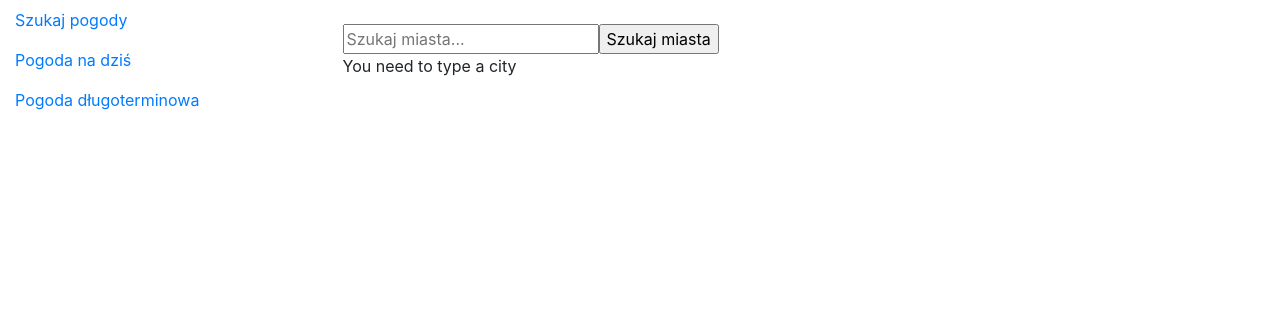
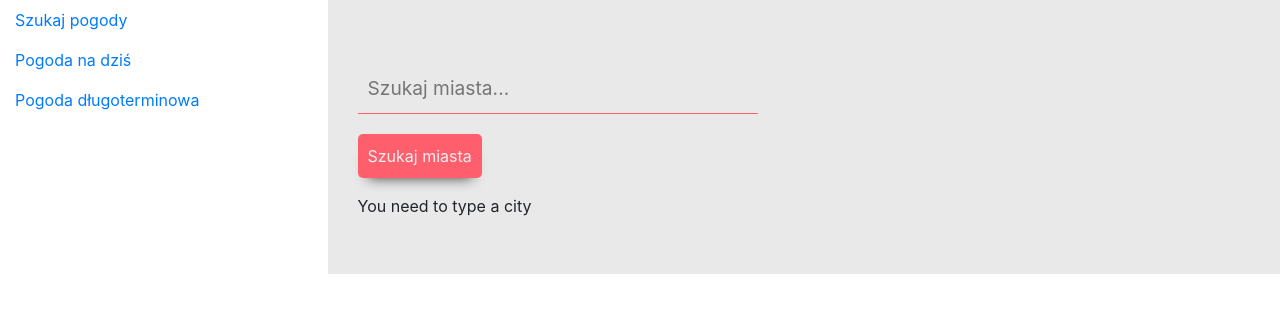
Before and after one commit to MateuszJrk/Weather-app, a React (Create React App) app: page /search in a window 1280 px wide. Shown: the top 312 px of the page. Built offline with nearby package versions, Linux system fonts and the light colour scheme; no server answers.

Commit message:
added index.css with some styles

```diff
--- a/src/components/Location.js
+++ b/src/components/Location.js
@@ -10,7 +10,7 @@ class Location extends React.Component {
     const conditions = JSON.parse(window.localStorage.getItem("conditions"));
     console.log(conditions);
     return (
-      <div className="mt-3 ">
+      <div className="mt-3 container">
         <h3>
           Your current location: <em>{conditions.location.name}</em>
         </h3>
--- a/src/components/SearchLocation.js
+++ b/src/components/SearchLocation.js
@@ -74,10 +74,10 @@ class SearchLocation extends React.Component {
         </div>
       );
     } else {
-      details = <p>You need to type a city</p>;
+      details = <p className="mt-3">You need to type a city</p>;
     }
     return (
-      <>
+      <div className="container">
         <form onSubmit={getWeatherInfo} className="mt-4">
           <div>
             <input
@@ -90,7 +90,7 @@ class SearchLocation extends React.Component {
             {details}
           </div>
         </form>
-      </>
+      </div>
     );
   }
 }
--- /dev/null
+++ b/src/index.css
@@ -0,0 +1,80 @@
+body {
+  margin: 0px;
+  padding: 0px;
+  background: #eee;
+  font-family: Poppins;
+  height: 100%;
+}
+
+.container {
+  width: 100%;
+  max-width: 1400px;
+  margin: 0 auto;
+  position: relative;
+}
+
+header {
+  height: 600px;
+}
+
+header h4 {
+  font-size: 6rem;
+  line-height: 6rem;
+  padding-top: 40px;
+  padding-left: 20px;
+  width: 40%;
+  margin: 0px;
+}
+
+h2 span {
+  color: #999;
+}
+img.hero {
+  width: 100%;
+  max-width: 800px;
+  position: absolute;
+  top: 0px;
+  right: 0px;
+}
+
+main {
+  padding: 40px;
+  margin: -200px auto 0px auto;
+  background: rgb(233, 233, 233);
+}
+
+form * {
+  display: block;
+}
+
+input {
+  border: none;
+  background: none;
+}
+
+input[type="text"] {
+  border-bottom: 1px solid #ff5f6d;
+  padding: 10px;
+  font-size: 1.2rem;
+  margin-bottom: 20px;
+  width: 100%;
+  max-width: 400px;
+}
+
+input[type="submit"] {
+  background: #ff5f6d;
+  padding: 10px;
+  border-radius: 5px;
+  -webkit-box-shadow: 0px 10px 13px -10px rgba(0, 0, 0, 0.75);
+  -moz-box-shadow: 0px 10px 13px -10px rgba(0, 0, 0, 0.75);
+  box-shadow: 0px 10px 13px -10px rgba(0, 0, 0, 0.75);
+  color: #eee;
+}
+
+.current p {
+  font-size: 2rem;
+}
+
+.details p {
+  margin: 0px;
+}
--- a/src/index.js
+++ b/src/index.js
@@ -1,6 +1,7 @@
 import React from "react";
 import ReactDOM from "react-dom";
 import App from "./App";
+import "./index.css";
 import "bootstrap/dist/css/bootstrap.min.css";
 import { BrowserRouter as Router } from "react-router-dom";
 
```
